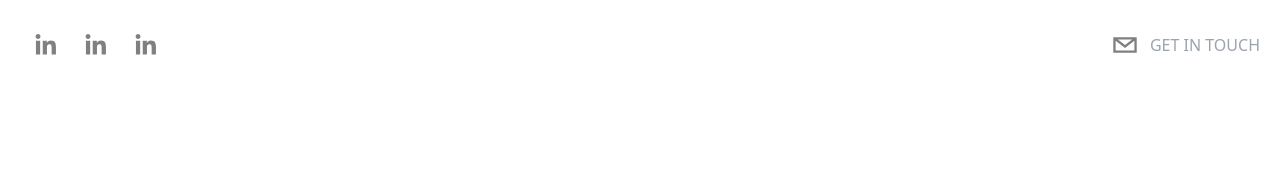
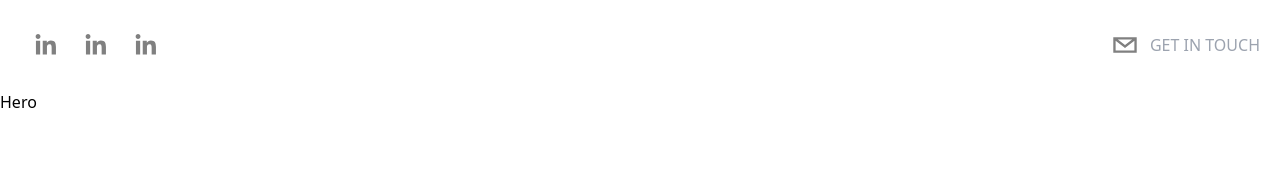
Before and after one commit to andrejarboe/modernPortfolio, a Next.js app in the folder client/: page / in a window 1280 px wide. Shown: the top 180 px of the page. Built offline with nearby package versions, Linux system fonts and the light colour scheme.

Commit message:
start typewriter

```diff
--- /dev/null
+++ b/client/components/Hero.tsx
@@ -0,0 +1,18 @@
+import React from 'react'
+import { useTypewriter, Cursor } from 'react-simple-typewriter'
+
+type Props = {}
+
+export default function Hero({ }: Props) {
+    const [text] = useTypewriter({
+        words: [
+            'Hi, my name is Andre Jarboe',
+            'I am a Software Engineer',
+        ],
+        loop: true,
+        delaySpeed: 2000,
+    })
+    return (
+        <div>Hero</div>
+    )
+}
--- a/client/package.json
+++ b/client/package.json
@@ -13,6 +13,7 @@
     "next": "12.3.1",
     "react": "18.2.0",
     "react-dom": "18.2.0",
+    "react-simple-typewriter": "^4.0.2",
     "react-social-icons": "^5.15.0"
   },
   "devDependencies": {
--- a/client/pages/index.tsx
+++ b/client/pages/index.tsx
@@ -1,17 +1,19 @@
 import type { NextPage } from 'next'
 import Head from 'next/head'
 import Header from '../components/Header'
+import Hero from '../components/Hero'
 
 const Home: NextPage = () => {
   return (
     <div>
       <Head>
         <title>Andre's Portfolio | Home</title>
-
       </Head>
-      {/* Header */}
       <Header />
       {/* Hero */}
+      <section id='hero'>
+        <Hero />
+      </section>
       {/* Skills */}
       {/* Projects */}
       {/* Experience */}
```
Also changed, not shown: 2 other files (tests, documents, lock files or other folders).
